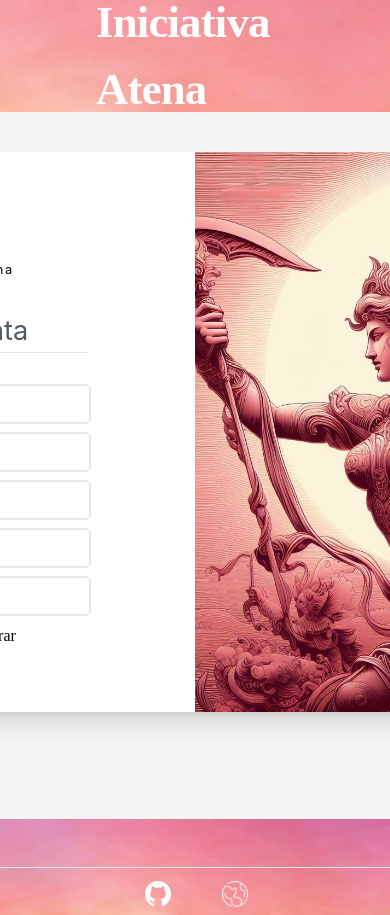
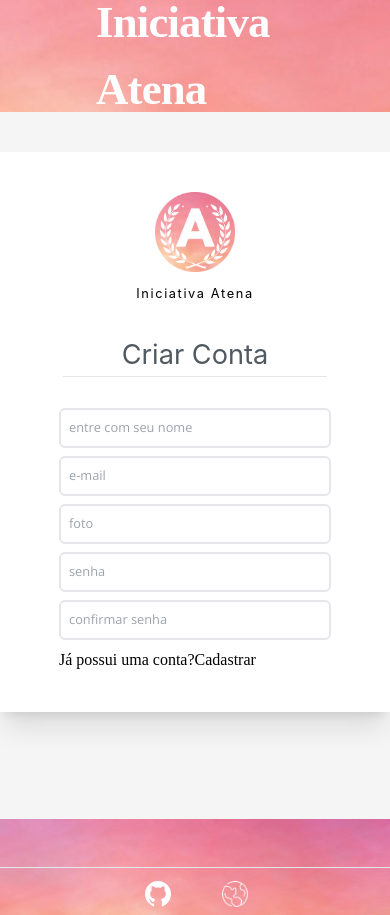
Before and after one commit to Projeto-Integrador-Grupo03/FrontEnd, a React (Vite) app: page /cadastro in a window 390 px wide. Shown: the top 915 px of the page. Built offline with nearby package versions, Linux system fonts and the light colour scheme; a web font is replaced by a local one.

Commit message:
Responsividade

```diff
--- a/src/pages/cadastro/Cadastro.css
+++ b/src/pages/cadastro/Cadastro.css
@@ -30,3 +30,38 @@ outline: none;
 .primeiro-icone {
   font-family: 'Inter', sans-serif;
 }
+
+@media screen and (width <=1100px) {
+  .wrap2 {
+    max-width: 900px;
+  }
+}
+
+@media screen and (width <=920px) {
+
+  .wrap {
+    display: flex;
+    align-content: center;
+  }
+
+  .wrap2 {
+    display: flex;
+    justify-content: center;
+    align-items: center;
+  }
+
+
+  .wrap .wrap2 .imagem {
+    display: none;
+  }
+
+  .wrap .wrap2 .form {
+    width: 100%;
+  }
+}
+
+@media screen and (width <=768px) {
+  .wrap {
+    max-width: 768px;
+  }
+}
--- a/src/pages/cadastro/Cadastro.tsx
+++ b/src/pages/cadastro/Cadastro.tsx
@@ -68,10 +68,10 @@ function Cadastro() {
     }
 
     return (
-            <div className='flex w-[100%] h-[40rem] justify-center items-center'>
-                <div className='w-[60rem] h-[35rem] flex justify-between bg-white shadow-xl'>
+            <div className='wrap flex w-[100%] h-[40rem] justify-center items-center'>
+                <div className='wrap2 w-[60rem] h-[35rem] flex justify-between bg-white shadow-xl'>
 
-                    <div className='w-[30rem]'>
+                    <div className='form w-[30rem]'>
                         <form className='flex flex-col items-center justify-center p-[1rem] h-[0.5]' onSubmit={cadastrarNovoUsuario}>
                         <div className='primeiro-icone flex flex-col items-center'>
                             <div className='imagem-icone w-[5rem] h-[5rem] mb-3'></div>
@@ -150,7 +150,7 @@ function Cadastro() {
                             </div>
                         </form>
                     </div>
-                    <div className='imagem w-[30rem] h-[10rem]'>
+                    <div className='imagem flex w-[30rem] h-[10rem]'>
                     </div>
                 </div>
             </div>
```
Lines whose indentation alone changed are shown as unchanged.
